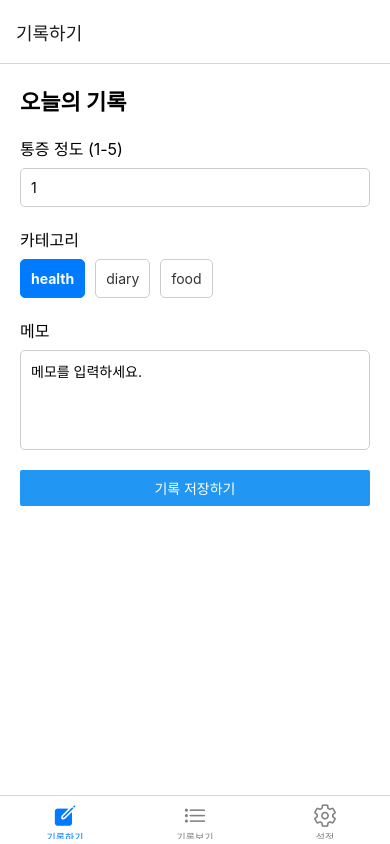
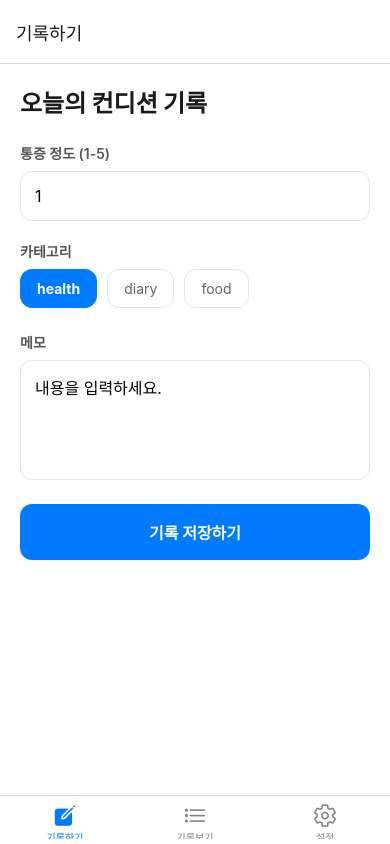
Before and after one commit to BladimirIgnazenko/G_Schedular-app.ver-, a React Native app in the folder fe_mobile/: screen / in a window 390 px wide. Built offline with nearby package versions, Linux system fonts and the light colour scheme; no server answers.

Commit message:
feat: 画面レイアウトとデザインを全体的に洗練し、UIの一貫性を向上

```diff
--- a/fe_mobile/src/screens/LogListScreen.tsx
+++ b/fe_mobile/src/screens/LogListScreen.tsx
@@ -1,24 +1,18 @@
 import React, { useState, useCallback } from 'react';
-import { View, Text, FlatList, StyleSheet, ActivityIndicator } from 'react-native';
+import { View, Text, FlatList, StyleSheet } from 'react-native';
 import { useFocusEffect } from '@react-navigation/native';
 
-// 더미 데이터 (나중에 API 연동 시 삭제)
 const DUMMY_LOGS = [
   { id: '1', painLevel: 2, memo: '죽을 먹었더니 속이 편하다.', category: 'health', created_at: '2026-06-27' },
   { id: '2', painLevel: 5, memo: '갑자기 통증이 심해짐.', category: 'health', created_at: '2026-06-26' },
 ];
 
 export default function LogListScreen() {
-  const [logs, setLogs] = useState(DUMMY_LOGS);
-  const [loading, setLoading] = useState(false);
-
-  useFocusEffect(useCallback(() => {
-    // API 연동 전까지 더미 데이터 사용
-  }, []));
+  const [logs] = useState(DUMMY_LOGS);
 
   return (
     <View style={styles.container}>
-      <Text style={styles.title}>건강 기록 리스트</Text>
+      <Text style={styles.title}>내 건강 기록</Text>
       <FlatList
         data={logs}
         keyExtractor={(item) => item.id}
@@ -40,12 +34,15 @@ export default function LogListScreen() {
 }
 
 const styles = StyleSheet.create({
-  container: { flex: 1, padding: 20, backgroundColor: '#F8F9FA' },
-  title: { fontSize: 22, fontWeight: 'bold', marginBottom: 20 },
-  card: { backgroundColor: '#fff', padding: 15, marginBottom: 10, borderRadius: 10, borderWidth: 1, borderColor: '#E2E4E8' },
-  header: { flexDirection: 'row', justifyContent: 'space-between', marginBottom: 5 },
-  date: { fontSize: 12, color: '#8C9196' },
-  badge: { backgroundColor: '#E1E8ED', paddingHorizontal: 8, paddingVertical: 2, borderRadius: 10, fontSize: 10, fontWeight: 'bold' },
-  memo: { fontSize: 16, marginVertical: 5 },
-  pain: { fontSize: 14, fontWeight: 'bold' }
+  container: { flex: 1, padding: 16, backgroundColor: '#F0F2F5' },
+  title: { fontSize: 24, fontWeight: '800', marginBottom: 20, color: '#1A1A1A' },
+  card: {
+    backgroundColor: '#fff', padding: 16, marginBottom: 12, borderRadius: 16,
+    shadowColor: '#000', shadowOffset: { width: 0, height: 2 }, shadowOpacity: 0.1, shadowRadius: 4, elevation: 3
+  },
+  header: { flexDirection: 'row', justifyContent: 'space-between', alignItems: 'center', marginBottom: 8 },
+  date: { fontSize: 13, color: '#666' },
+  badge: { backgroundColor: '#E7F3FF', paddingHorizontal: 10, paddingVertical: 4, borderRadius: 8, fontSize: 11, fontWeight: '700', color: '#007AFF' },
+  memo: { fontSize: 15, color: '#333', lineHeight: 22, marginVertical: 4 },
+  pain: { fontSize: 13, fontWeight: '600' }
 });
--- a/fe_mobile/src/screens/LogWriteScreen.tsx
+++ b/fe_mobile/src/screens/LogWriteScreen.tsx
@@ -1,5 +1,5 @@
 import React, { useState } from 'react';
-import { View, Text, TextInput, Button, StyleSheet, TouchableOpacity, Alert, ActivityIndicator } from 'react-native';
+import { View, Text, TextInput, StyleSheet, TouchableOpacity, Alert, ActivityIndicator } from 'react-native';
 import { useNavigation } from '@react-navigation/native';
 import { postLog } from '../api/logApi';
 
@@ -15,11 +15,7 @@ export default function LogWriteScreen() {
   const handleSaveLog = async () => {
     setLoading(true);
     try {
-      await postLog({
-        painLevel: parseInt(painLevel),
-        memo,
-        category: selectedCategory
-      });
+      await postLog({ painLevel: parseInt(painLevel), memo, category: selectedCategory });
       Alert.alert('저장 완료', '기록되었습니다.');
       setMemo('');
       navigation.navigate('기록보기' as never);
@@ -32,7 +28,7 @@ export default function LogWriteScreen() {
 
   return (
     <View style={styles.container}>
-      <Text style={styles.title}>오늘의 기록</Text>
+      <Text style={styles.title}>오늘의 컨디션 기록</Text>
 
       <Text style={styles.label}>통증 정도 (1-5)</Text>
       <TextInput style={styles.input} value={painLevel} onChangeText={setPainLevel} keyboardType="numeric" />
@@ -51,22 +47,28 @@ export default function LogWriteScreen() {
       </View>
 
       <Text style={styles.label}>메모</Text>
-      <TextInput style={styles.memoInput} value={memo} onChangeText={setMemo} multiline placeholder="메모를 입력하세요." />
+      <TextInput style={styles.memoInput} value={memo} onChangeText={setMemo} multiline placeholder="내용을 입력하세요." />
 
-      {loading ? <ActivityIndicator size="small" color="#007AFF" /> : <Button title="기록 저장하기" onPress={handleSaveLog} />}
+      {loading ? <ActivityIndicator size="small" color="#007AFF" /> : (
+        <TouchableOpacity style={styles.saveButton} onPress={handleSaveLog}>
+          <Text style={styles.saveButtonText}>기록 저장하기</Text>
+        </TouchableOpacity>
+      )}
     </View>
   );
 }
 
 const styles = StyleSheet.create({
   container: { flex: 1, padding: 20, backgroundColor: '#fff' },
-  title: { fontSize: 22, fontWeight: 'bold', marginBottom: 20 },
-  label: { fontSize: 16, marginBottom: 8 },
-  input: { borderWidth: 1, borderColor: '#ccc', padding: 10, marginBottom: 20, borderRadius: 5 },
-  memoInput: { borderWidth: 1, borderColor: '#ccc', padding: 10, marginBottom: 20, borderRadius: 5, height: 100 },
-  categoryContainer: { flexDirection: 'row', marginBottom: 20 },
-  catButton: { padding: 10, borderWidth: 1, borderColor: '#ccc', marginRight: 10, borderRadius: 5 },
+  title: { fontSize: 24, fontWeight: '800', marginBottom: 24, color: '#1A1A1A' },
+  label: { fontSize: 14, fontWeight: '600', marginBottom: 8, color: '#555' },
+  input: { borderWidth: 1.5, borderColor: '#E1E4E8', padding: 14, marginBottom: 20, borderRadius: 12, fontSize: 16 },
+  memoInput: { borderWidth: 1.5, borderColor: '#E1E4E8', padding: 14, marginBottom: 24, borderRadius: 12, height: 120, textAlignVertical: 'top', fontSize: 16 },
+  categoryContainer: { flexDirection: 'row', marginBottom: 24 },
+  catButton: { paddingHorizontal: 16, paddingVertical: 10, borderWidth: 1.5, borderColor: '#E1E4E8', marginRight: 10, borderRadius: 12 },
   catSelected: { backgroundColor: '#007AFF', borderColor: '#007AFF' },
-  catText: { color: '#333' },
-  catTextSelected: { color: '#fff', fontWeight: 'bold' }
+  catText: { color: '#666' },
+  catTextSelected: { color: '#fff', fontWeight: 'bold' },
+  saveButton: { backgroundColor: '#007AFF', padding: 16, borderRadius: 12, alignItems: 'center' },
+  saveButtonText: { color: '#fff', fontSize: 16, fontWeight: 'bold' }
 });
```
